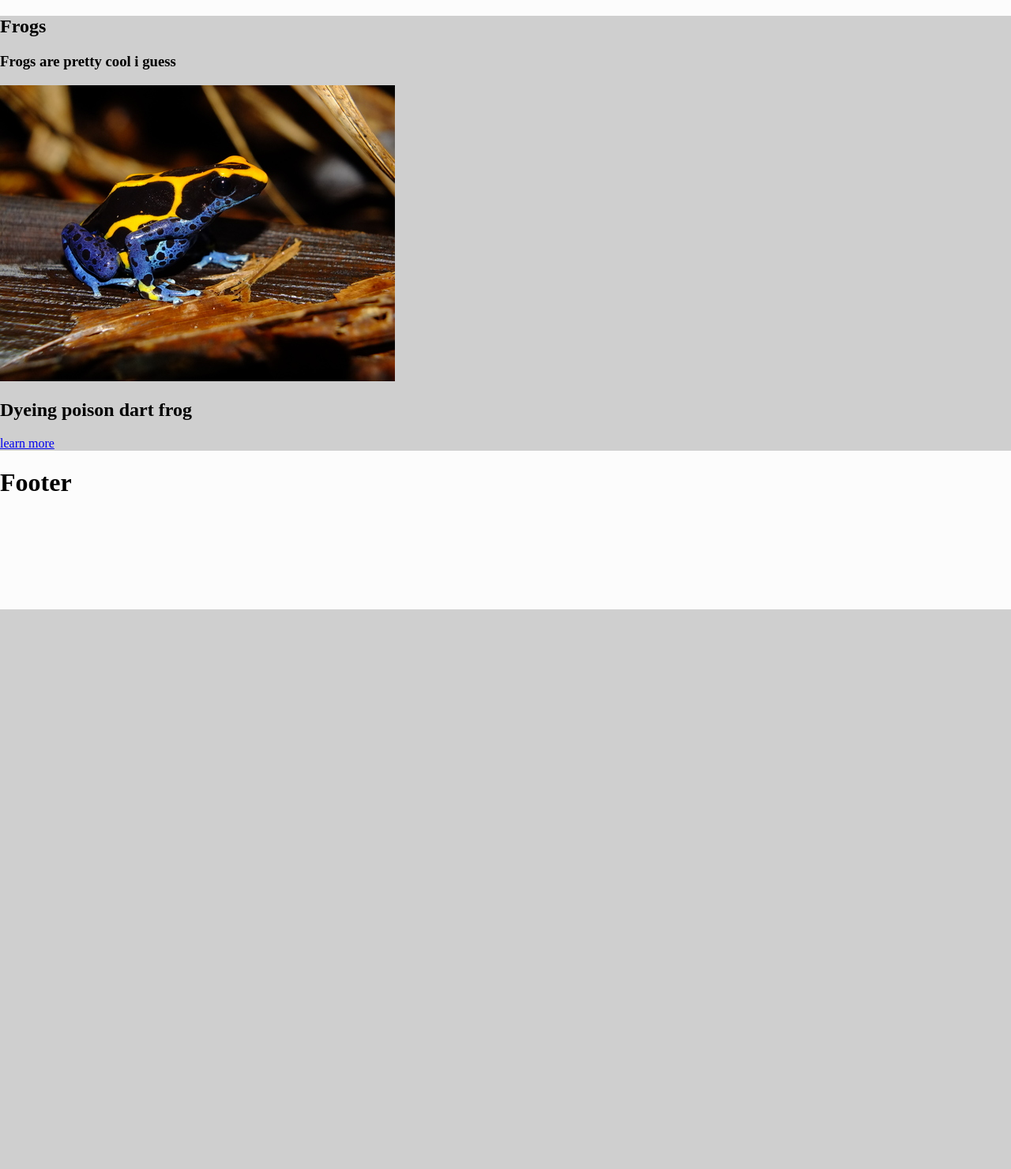
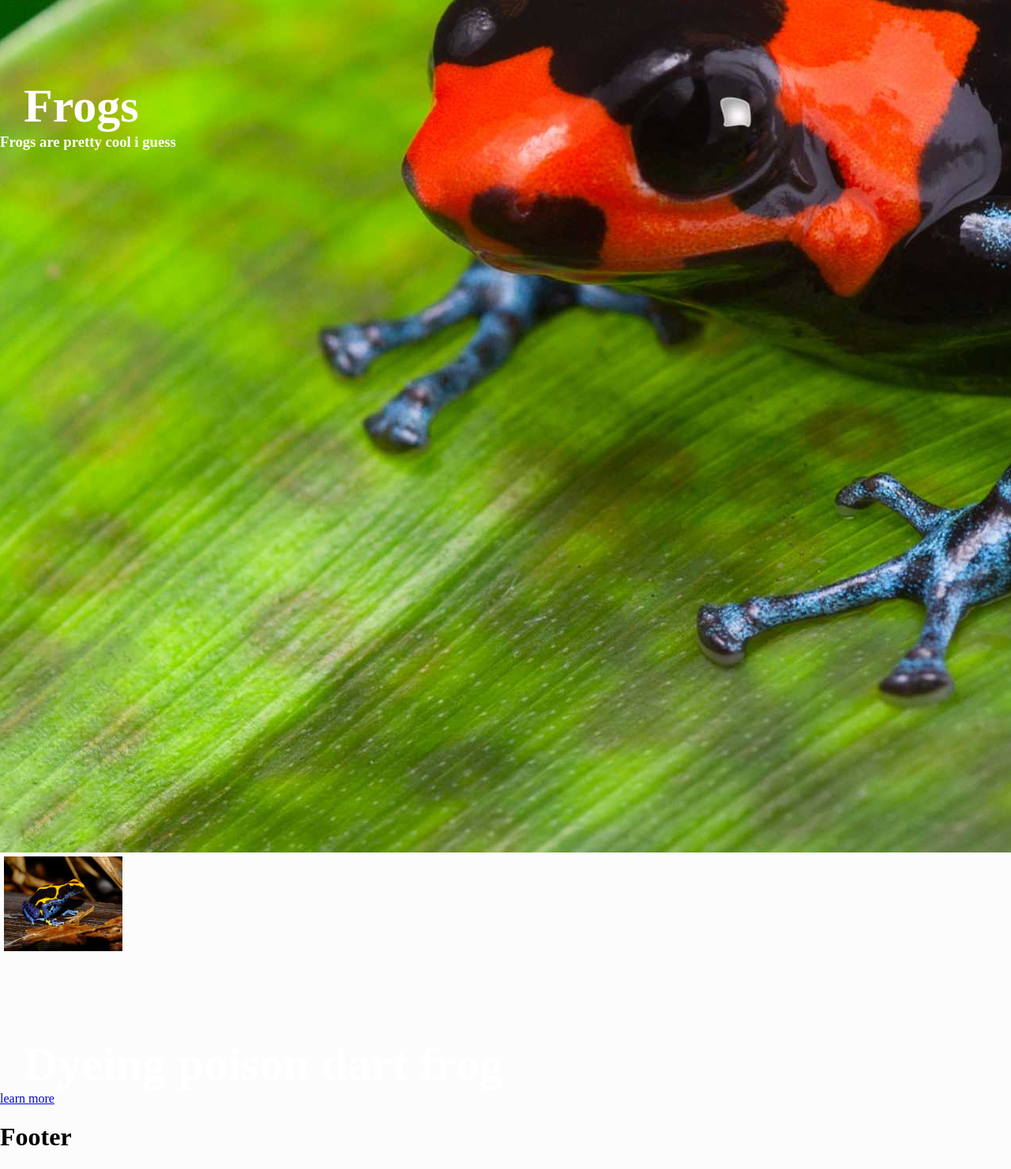
Before and after one commit to protrooper/Linuses-12DTP-project, a Flask app: page / in a window 1280 px wide. Shown: the part 28-1509 px from the top of the page at 79% size. Before the commit the page ends 800 px from the top, so only its background shows below. Run offline with Flask 3, Linux system fonts and the light colour scheme; data comes from the database, SQL or seed files in the repository.

Commit message:
added background image to home page.

```diff
--- a/static/css/style.css
+++ b/static/css/style.css
@@ -3,10 +3,12 @@
 
 body {
     margin: 0;
+    padding: 0;
     font-family: "Cormorant garamond";
     font-weight: 300;
     background-color: rgb(252, 252, 252);
     color:rgb(0, 0, 0);
+
 }
 
 
@@ -106,8 +108,42 @@ nav a:hover::before {
 /**HOME PAGE**/
 
 .home {
+    margin: 0 auto;
+    padding: 0px;
+
+}
+
+.main {
+    margin: 0 auto;
+    width: 100%;
+    height: 1080px;
+    padding: 0px;
+    background-image: url("home_page.jpg");
+    background-repeat: no-repeat;
+    background-position: center;
+    background-attachment: scroll;
+}
 
 
-    padding: 0px;
-    background-color: #cfcfcf;
+.home h2 {
+    padding-top: 100px;
+    padding-left: 30px;
+    margin: 0 auto;
+
+    text-align: left;
+    font-size: 60px;
+    color: white;
 }
+
+.home h3 {
+    margin: 0 auto;
+    padding: 0;
+    text-align: left;
+    color: white;
+}
+
+.home img {
+    padding: 5px;
+    width: 150px;
+    height: 120px;
+}
--- a/templates/home.html
+++ b/templates/home.html
@@ -2,13 +2,15 @@
 {%block content%}
 
 <div class = "home">
-    <h2>Frogs</h2>
-    <h3>Frogs are pretty cool i guess</h3>
-
+    <div class = "main">
+        <h2>Frogs</h2>
+        <h3>Frogs are pretty cool i guess</h3>
+    </div>
 
     <img src = "{{frog[2]}}" />
     <h2>{{frog[1]}}</h2>
     <a href = "/frog/{{frog[0]}}"> learn more</a>
+
 </div>
 
 
```
Also changed, not shown: static/css/home_page.jpg (added).
